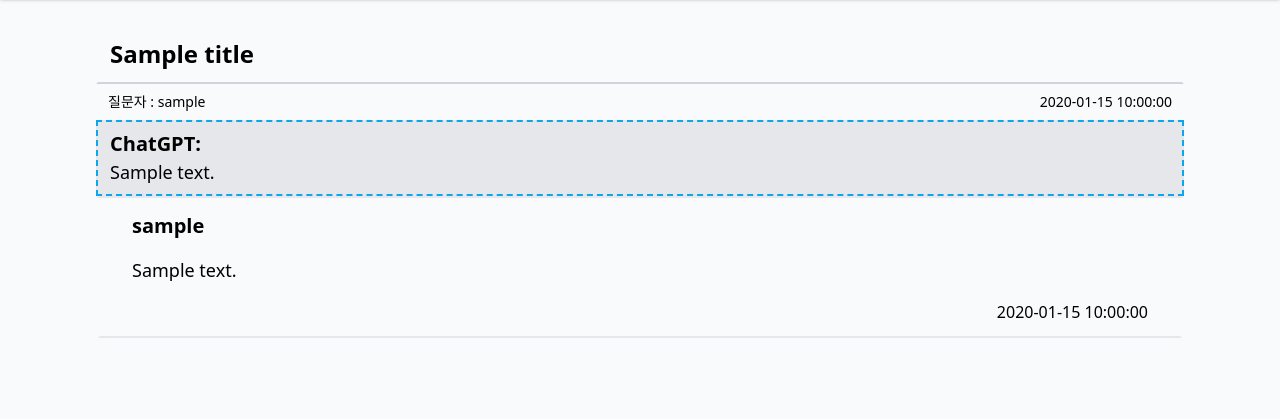
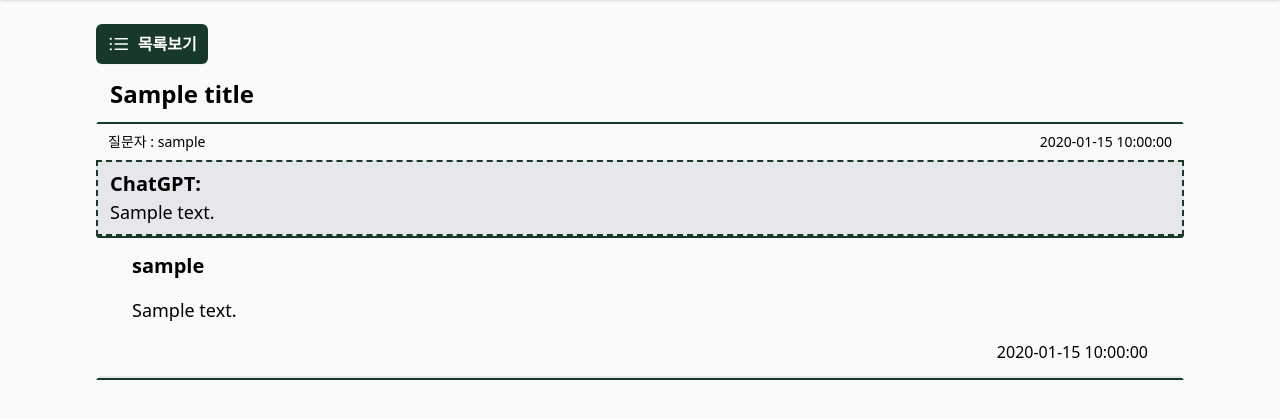
Before and after one commit to krafton-jungle-AEIOU-mini-project/JungleWiki, a Flask app: template templates/detail.html in a window 1280 px wide. Shown: the part 96-515 px from the top of the page. Run offline with Flask 3, Linux system fonts and the light colour scheme; the template is opened without the code that fills it: most values are stand-ins (such as "Sample title", 1, 10 or a date in 2020); some libraries are stand-ins or nearby versions.

Commit message:
[#1] Feat: 초록색 테마로 변경 및 아이콘 추가

```diff
--- a/templates/detail.html
+++ b/templates/detail.html
@@ -34,29 +34,56 @@
 
 <div class="important flex flex-col w-full items-center pb-32">
   <div class="flex flex-col w-full py-2">
-    <div class="w-full border-2 border-transparent border-b-gray-300">
+    <button type="button" onclick="window.location.href='/';"
+      class="flex flex-row justify-around rounded-md bg-[#183828] w-28 px-2 py-2 text-base font-semibold text-white shadow-sm hover:bg-zinc-400 focus-visible:outline focus-visible:outline-2 focus-visible:outline-offset-2 focus-visible:outline-zinc-500">
+      <svg xmlns="http://www.w3.org/2000/svg" fill="none" viewBox="0 0 24 24" stroke-width="1.5" stroke="currentColor"
+        class="w-6 h-6">
+        <path stroke-linecap="round" stroke-linejoin="round"
+          d="M8.25 6.75h12M8.25 12h12m-12 5.25h12M3.75 6.75h.007v.008H3.75V6.75zm.375 0a.375.375 0 11-.75 0 .375.375 0 01.75 0zM3.75 12h.007v.008H3.75V12zm.375 0a.375.375 0 11-.75 0 .375.375 0 01.75 0zm-.375 5.25h.007v.008H3.75v-.008zm.375 0a.375.375 0 11-.75 0 .375.375 0 01.75 0z" />
+      </svg>
+      목록보기
+    </button>
+    <div class="w-full border-2 border-transparent border-b-[#183828]">
       <p class="text-2xl font-bold px-3 py-3">{{title}}</p>
     </div>
     <div class="w-full flex justify-between py-2">
       <p class="text-sm px-3">질문자 : {{nickname}}</p>
       <p class="text-sm px-3">{{date}}</p>
     </div>
-    <div class="w-full flex flex-col px-3 py-2 border-dashed border-2 border-sky-500 bg-gray-200">
+    <div class="w-full flex flex-col px-3 py-2 border-dashed border-2 border-[#183828] bg-gray-200">
       <p class="text-xl font-bold">ChatGPT:</p>
+      {% if isAnswer == False %}
+      <div class="text-lg" id="answerGPT">
+        <div class="w-full flex flex-col items-center" role="status">
+          <svg aria-hidden="true"
+            class="inline w-12 h-12 mr-2 text-gray-200 animate-spin dark:text-gray-600 fill-green-500"
+            viewBox="0 0 100 101" fill="none" xmlns="http://www.w3.org/2000/svg">
+            <path
+              d="M100 50.5908C100 78.2051 77.6142 100.591 50 100.591C22.3858 100.591 0 78.2051 0 50.5908C0 22.9766 22.3858 0.59082 50 0.59082C77.6142 0.59082 100 22.9766 100 50.5908ZM9.08144 50.5908C9.08144 73.1895 27.4013 91.5094 50 91.5094C72.5987 91.5094 90.9186 73.1895 90.9186 50.5908C90.9186 27.9921 72.5987 9.67226 50 9.67226C27.4013 9.67226 9.08144 27.9921 9.08144 50.5908Z"
+              fill="currentColor" />
+            <path
+              d="M93.9676 39.0409C96.393 38.4038 97.8624 35.9116 97.0079 33.5539C95.2932 28.8227 92.871 24.3692 89.8167 20.348C85.8452 15.1192 80.8826 10.7238 75.2124 7.41289C69.5422 4.10194 63.2754 1.94025 56.7698 1.05124C51.7666 0.367541 46.6976 0.446843 41.7345 1.27873C39.2613 1.69328 37.813 4.19778 38.4501 6.62326C39.0873 9.04874 41.5694 10.4717 44.0505 10.1071C47.8511 9.54855 51.7191 9.52689 55.5402 10.0491C60.8642 10.7766 65.9928 12.5457 70.6331 15.2552C75.2735 17.9648 79.3347 21.5619 82.5849 25.841C84.9175 28.9121 86.7997 32.2913 88.1811 35.8758C89.083 38.2158 91.5421 39.6781 93.9676 39.0409Z"
+              fill="currentFill" />
+          </svg>
+          <span class="font-bold">ChatGPT가 열심히 답변 중입니다. 잠시만 기다려주세요!</span>
+        </div>
+      </div>
+      {% else %}
       <p class="text-lg" id="answerGPT">{{content}}</p>
+      {% endif %}
     </div>
     {% if isLogin == True %}
     <form class="flex w-full gap-x-4 my-5" action="/api/comment/create/{{id}}" method="POST">
       <input id="myComment" name="myComment" type="text" autocomplete="off" required
-        class="flex-auto rounded-md border-0 bg-white/5 px-3.5 py-2 text-zinc shadow-sm ring-1 ring-inset ring-black/10 focus:ring-2 focus:ring-inset focus:ring-zinc-500 sm:text-sm sm:leading-6"
+        class="flex-auto rounded-md border-0 bg-white/5 px-3.5 py-2 text-zinc shadow-sm ring-1 ring-inset ring-[#183828] focus:ring-2 focus:ring-inset focus:ring-zinc-500 sm:text-sm sm:leading-6"
         placeholder="답변을 도와주세요! ChatGPT 친구가 정확하지 않아요!">
       <button type="submit"
         class="flex-none rounded-md bg-[#183828] px-3.5 py-2.5 text-sm font-semibold text-white shadow-sm hover:bg-zinc-400 focus-visible:outline focus-visible:outline-2 focus-visible:outline-offset-2 focus-visible:outline-zinc-500">답글달기</button>
     </form>
     {%endif%}
-    <div id="comment-list" class="flex flex-col border-2 border-transparent border-t-gray-200">
+    <div id="comment-list" class="flex flex-col border-2 border-transparent border-t-[#183828] border-b-[#183828]">
       {% for comment in commentData %}
-      <div class="px-8 py-3 space-y-4 border-2 border-transparent border-b-gray-200">
+      <div class="px-8 py-3 space-y-4 border-2 border-transparent border-b-gray-200 hover:bg-gray-100">
         <p class="text-xl font-bold">{{comment['nickname']}}</p>
         <p class="text-lg">{{comment['comment']}}</p>
         <p class="text-right">
```
Also changed, not shown: templates/index.html (+10 -4 lines).
